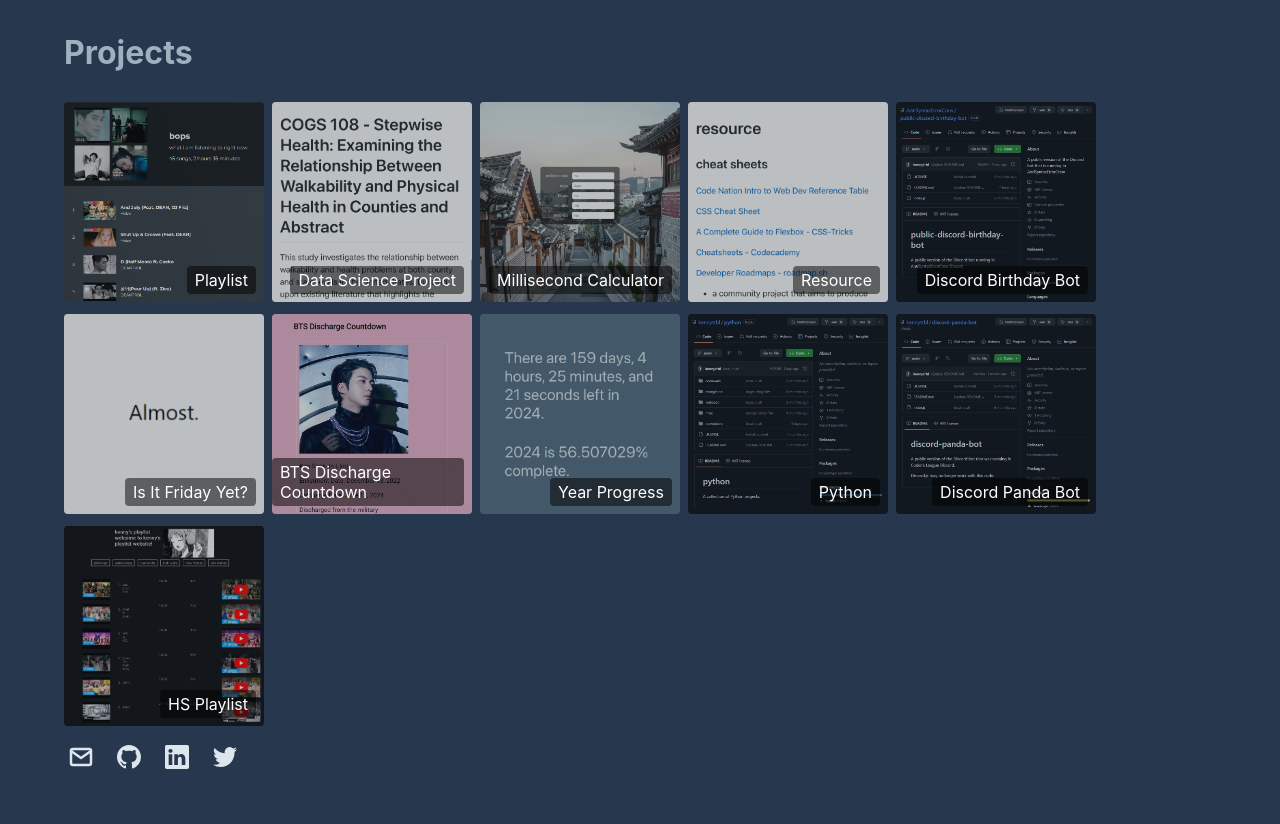
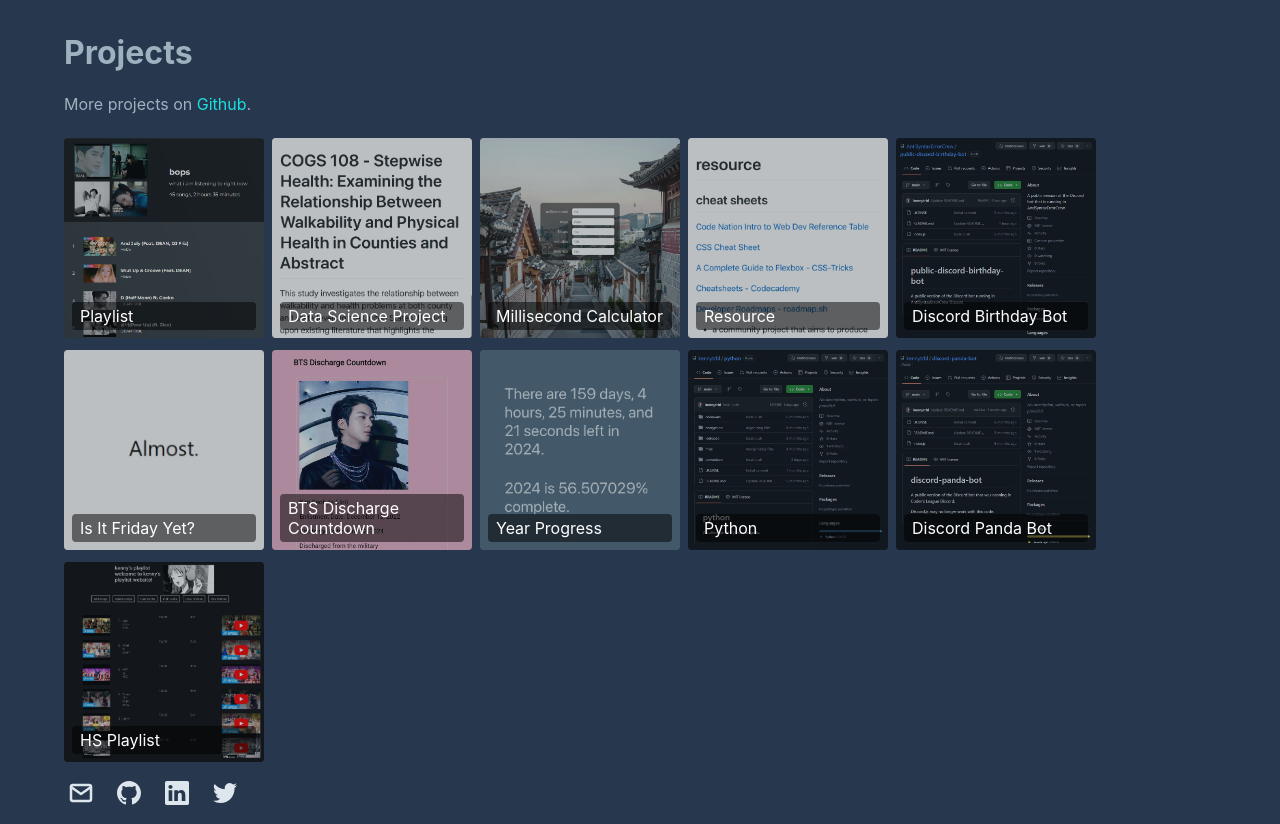
Before and after one commit to kennytrbl/kennytrbl.github.io, a React (Create React App) app: page / in a window 1280 px wide. Shown: the part 1111-1935 px from the top of the page. Before the commit the page ends 1899 px from the top, so only its background shows below. Built offline with nearby package versions, Linux system fonts and the light colour scheme.

Commit message:
local push

```diff
--- a/src/About.js
+++ b/src/About.js
@@ -56,13 +56,13 @@ class About extends Component {
 
         <div className="rightPanel">
           <h1>Projects</h1>
-          {/* <p>
+          <p>
             More projects on{" "}
             <a href="https://github.com/kennytrbl" target="__blank">
               Github
             </a>
             .
-          </p> */}
+          </p>
           <Project
             image={require("./img/playlist.webp")}
             name="Playlist"
@@ -142,7 +142,6 @@ class About extends Component {
             }
           />
         </div>
-
         <Contact />
       </div>
     );
--- a/src/style/Project.css
+++ b/src/style/Project.css
@@ -17,6 +17,7 @@
 .projectName {
   position: absolute;
   bottom: 8px;
+  left: 8px;
   right: 8px;
   margin: 0;
   font-size: 1rem;
```
